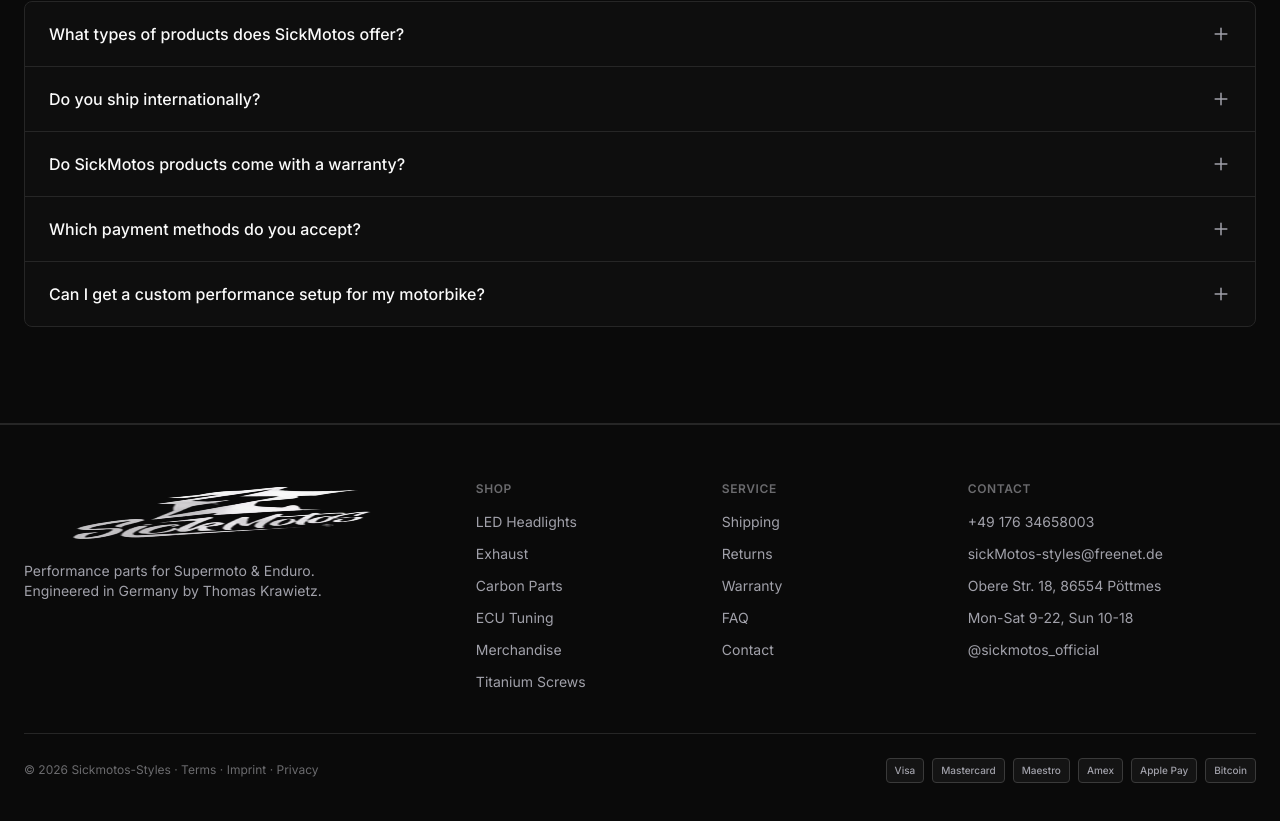
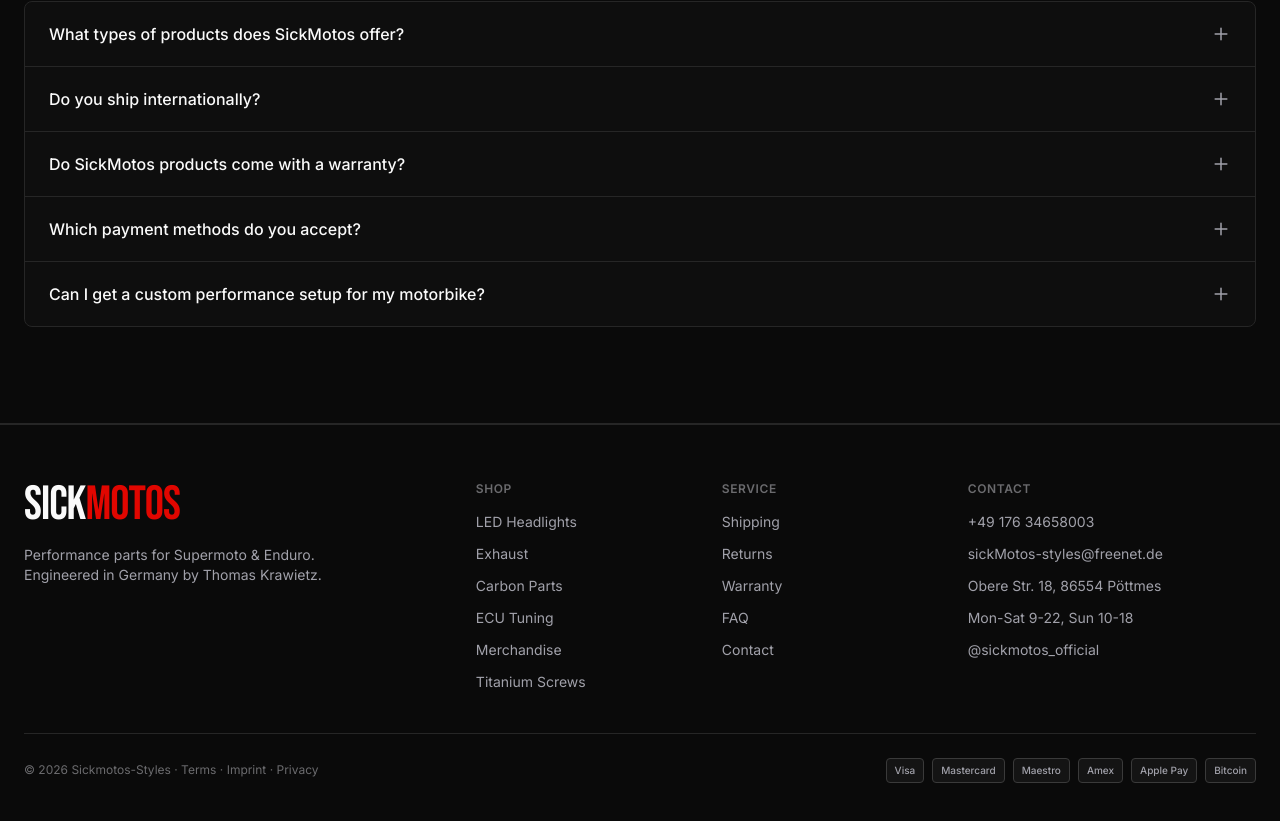
Before and after one commit to dura2507/sickmotos-shop, a Next.js app: page / in a window 1280 px wide. Shown: the part 7458-8279 px from the top of the page. Built offline with nearby package versions, Linux system fonts and the light colour scheme.

Commit message:
Replace pixelated footer logo image with clean Bebas text wordmark

```diff
--- a/src/app/_components/Footer.tsx
+++ b/src/app/_components/Footer.tsx
@@ -1,5 +1,3 @@
-import Image from "next/image";
-
 const cols = [
   {
     title: "Shop",
@@ -43,13 +41,9 @@
       <div className="mx-auto max-w-7xl px-6 py-14">
         <div className="grid gap-10 md:grid-cols-[2fr_1fr_1fr_1.4fr]">
           <div className="flex flex-col gap-4">
-            <Image
-              src="/logo-alt-2.png"
-              alt="SickMotos"
-              width={974}
-              height={626}
-              className="h-16 w-auto"
-            />
+            <span className="font-display text-4xl uppercase tracking-tight text-fg md:text-5xl">
+              Sick<span className="text-accent">Motos</span>
+            </span>
             <p className="max-w-xs text-sm text-fg-muted">
               Performance parts for Supermoto & Enduro. Engineered in Germany
               by Thomas Krawietz.
```
